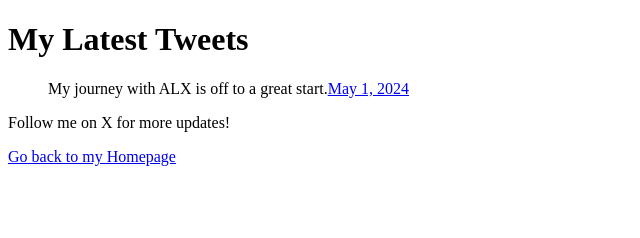
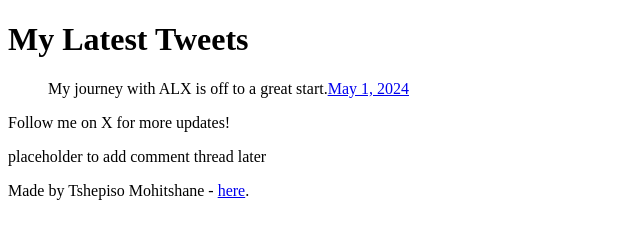
Before and after one commit to Tsh3py/My_First_Portfolio, a plain HTML site: page html_basic/tweets.html in a window 1280 px wide. Shown: the whole page, without its empty margins (0-640 px from the left). Drawn offline with Linux system fonts and the light colour scheme.

Commit message:
feat: Add 3. Make a cool website - semantic structure to index.html and tweets.html

```diff
--- a/html_basic/tweets.html
+++ b/html_basic/tweets.html
@@ -12,7 +12,15 @@
 
     <p>Follow me on X for more updates!</p>
 
-    <p><a href="index.html">Go back to my Homepage</a></p>
+            </article>
 
+        <aside>
+            <p>placeholder to add comment thread later</p>
+        </aside>
+    </main>
+
+    <footer>
+        <p>Made by Tshepiso Mohitshane - <a href="https://github.com/Tsh3py" target="_blank">here</a>.</p>
+    </footer>
 </body>
 </html>
```
Also changed, not shown: html_basic/index.html (+8 -0 lines).
